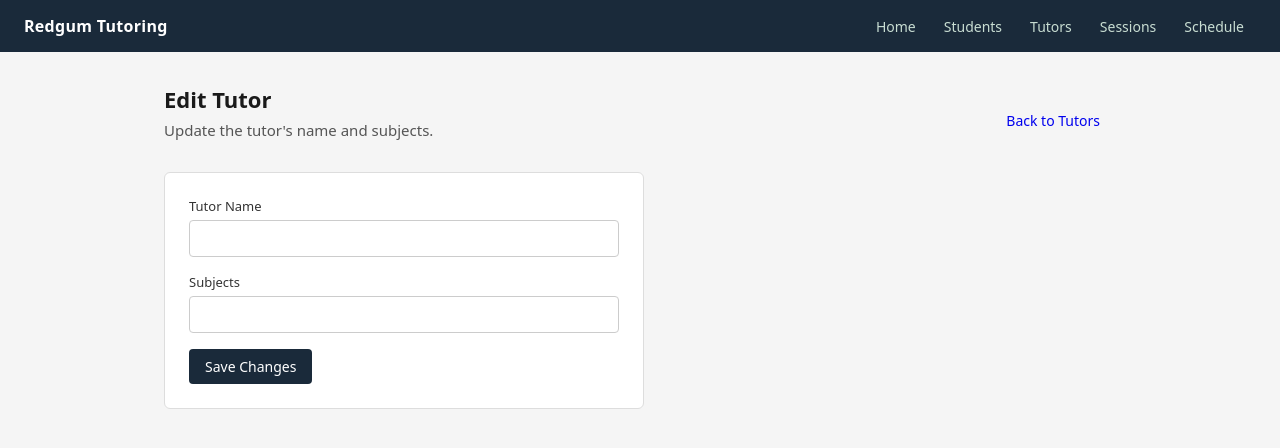
After one commit to Deon37/redgum-tutoring-a3, a Flask app: template templates/tutor_detail.html in a window 1280 px wide. The commit adds this page. Shown: the top 448 px of the page. Run offline with Flask 3, Linux system fonts and the light colour scheme; the template is opened without the code that fills it, so the values that code supplies are empty.

Commit message:
Implement tutor detail and update routes

```diff
--- a/app.py
+++ b/app.py
@@ -1,4 +1,4 @@
-from flask import Flask, render_template, request, redirect, url_for, flash
+from flask import Flask, render_template, request, redirect, url_for, flash, abort
 import database
 
 app = Flask(__name__)
@@ -52,6 +52,27 @@ def tutors():
     return render_template('tutors.html', tutors=database.get_tutors())
 
 
+@app.route('/tutors/<int:tutor_id>', methods=['GET', 'POST'])
+def tutor_detail(tutor_id):
+    tutor = database.get_tutor(tutor_id)
+    if tutor is None:
+        abort(404)
+
+    if request.method == 'POST':
+        name = request.form.get('name', '').strip()
+        subjects = request.form.get('subjects', '').strip()
+
+        try:
+            database.update_tutor(tutor_id, name, subjects)
+        except ValueError as error:
+            flash(str(error), 'error')
+        else:
+            flash(f'{name} updated.', 'success')
+            return redirect(url_for('tutors'))
+
+    return render_template('tutor_detail.html', tutor=tutor)
+
+
 @app.route('/sessions')
 def sessions():
     return render_template('index.html')
--- a/database.py
+++ b/database.py
@@ -52,6 +52,13 @@ def get_tutors():
     ).fetchall()
 
 
+def get_tutor(tutor_id):
+    db = get_db()
+    return db.execute(
+        'SELECT * FROM tutors WHERE id = ?', (tutor_id,)
+    ).fetchone()
+
+
 def _validate_tutor_details(name, subjects):
     for field, value in (('name', name), ('subjects', subjects)):
         if not isinstance(value, str) or not value.strip():
--- /dev/null
+++ b/templates/tutor_detail.html
@@ -0,0 +1,25 @@
+{% extends 'base.html' %}
+
+{% block title %}Edit Tutor{% endblock %}
+
+{% block content %}
+<div class="section-header">
+    <div>
+        <h1>Edit Tutor</h1>
+        <p>Update the tutor's name and subjects.</p>
+    </div>
+    <a href="{{ url_for('tutors') }}" class="btn">Back to Tutors</a>
+</div>
+
+<form class="form" method="POST" action="{{ url_for('tutor_detail', tutor_id=tutor['id']) }}">
+    <div class="form-group">
+        <label for="name">Tutor Name</label>
+        <input type="text" id="name" name="name" value="{{ request.form.get('name', '') if request.method == 'POST' else tutor['name'] }}" required>
+    </div>
+    <div class="form-group">
+        <label for="subjects">Subjects</label>
+        <input type="text" id="subjects" name="subjects" value="{{ request.form.get('subjects', '') if request.method == 'POST' else tutor['subjects'] }}" required>
+    </div>
+    <button type="submit" class="btn btn-primary">Save Changes</button>
+</form>
+{% endblock %}
--- a/templates/tutors.html
+++ b/templates/tutors.html
@@ -22,7 +22,7 @@
     <tbody>
         {% for tutor in tutors %}
         <tr>
-            <td>{{ tutor['name'] }}</td>
+            <td><a href="{{ url_for('tutor_detail', tutor_id=tutor['id']) }}">{{ tutor['name'] }}</a></td>
             <td>{{ tutor['subjects'] }}</td>
         </tr>
         {% endfor %}
```
